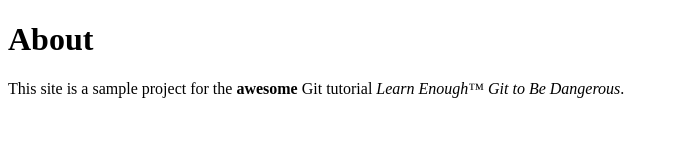
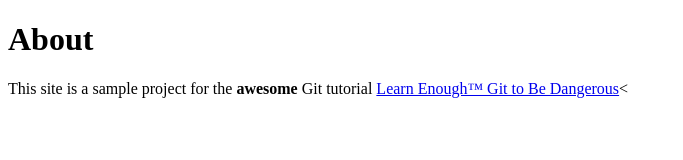
Before and after one commit to AlessandroBaranov/website, a plain HTML site: page about.html in a window 1280 px wide. Shown: the whole page, without its empty margins (0-683 px from the left). Drawn offline with Linux system fonts and the light colour scheme.

Commit message:
Add link to the tutorial page

```diff
--- a/about.html
+++ b/about.html
@@ -7,7 +7,7 @@
 <h1>About</h1>
 <p>
 This site is a sample project for the <strong>awesome</strong> Git
-tutorial <em>Learn Enough™ Git to Be Dangerous</em>.
+tutorial <a href="https://www.learnenough.com/git-tutorial">Learn Enough™ Git to Be Dangerous</a><
 </p>
 </body>
 </html>
```
